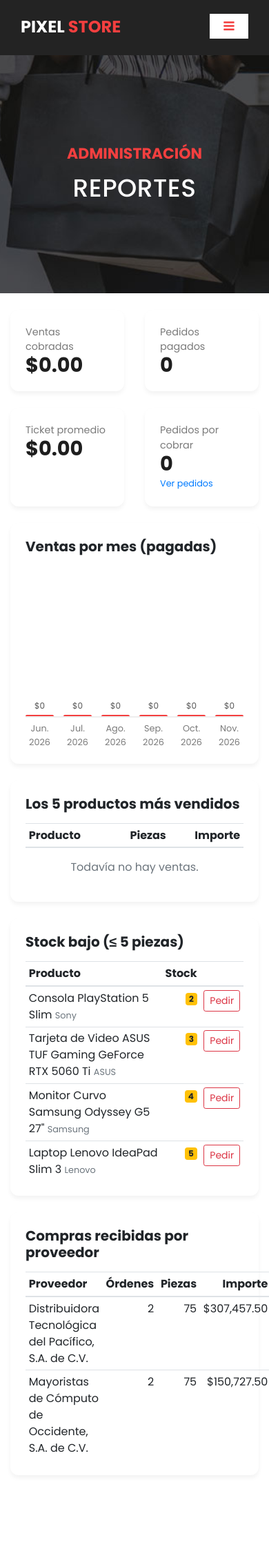
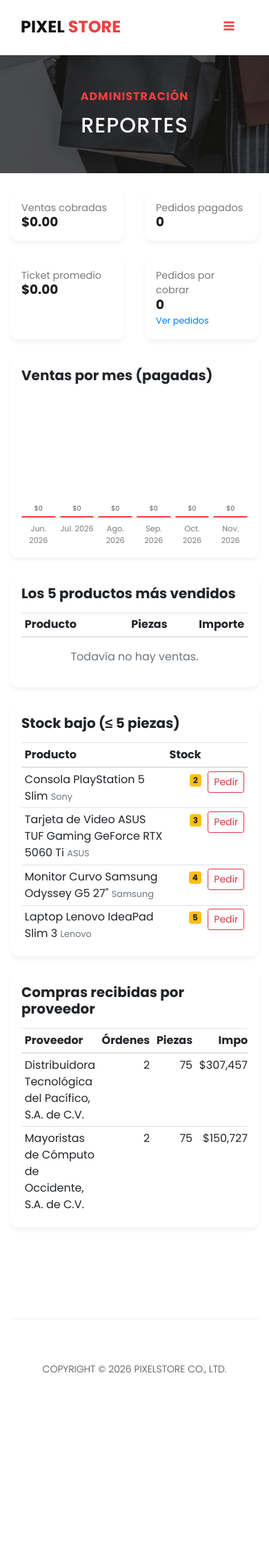
Before and after one commit to Gael-Lepe-Ramirez/nuevo-pixelstore, a Laravel app: page /admin/reports in a window 390 px wide. Shown: the top 2258 px of the page at 69% size. After the commit the page ends 1991 px from the top, so only its background shows below. Run offline with Laravel 12, Linux system fonts and the light colour scheme; a user stored in the database is signed in; data comes from the database, SQL or seed files in the repository; data that the repository does not hold is empty.

Commit message:
Hacer la tienda legible en celular
- El título del banner (3.5rem) y los encabezados de la plantilla (62 px con letras
  espaciadas) no cabían en 375 px, así que el navegador alejaba toda la página.
  Ahora se reducen en pantallas pequeñas y una palabra larga se puede partir.
- Encabezados con menos relleno en celular; filas de botones que bajan de línea.
- Detalle de producto: imagen y título más compactos en celular.
- Reportes: indicadores y gráfica de barras ajustados; tablas con desplazamiento horizontal.

Co-Authored-By: Claude Opus 5.5 <noreply@anthropic.com>
Claude-Session: https://claude.ai/code/session_0137emggwtrpdgv7zqnkayJ2

```diff
--- a/resources/views/layouts/store.blade.php
+++ b/resources/views/layouts/store.blade.php
@@ -26,6 +26,33 @@
         .navbar .navbar-nav .show > .nav-link {
           border-bottom-color: #f33f3f;
         }
+      }
+
+      /* ---------- Celular ----------
+         Los títulos de la plantilla (56–62 px, con letras espaciadas) no cabían en una
+         pantalla de 375 px; el navegador del celular entonces "alejaba" toda la página
+         y todo se veía chico. Aquí se reducen y se permite que una palabra larga se parta. */
+      img { max-width: 100%; }
+      body { overflow-x: hidden; }
+
+      @media (max-width: 767.98px) {
+        .page-heading { padding: 130px 0 50px !important; }
+        .banner .banner-item { padding: 130px 0 70px !important; }
+        .banner .text-content h2,
+        .page-heading .text-content h2 {
+          font-size: 1.9rem !important;
+          letter-spacing: 1px !important;
+          line-height: 1.2;
+          overflow-wrap: anywhere;
+        }
+        .banner .text-content h4,
+        .page-heading .text-content h4 {
+          font-size: 1rem !important;
+          letter-spacing: 1px !important;
+        }
+        .breadcrumb { font-size: 0.85rem; }
+        /* Filas de botones (Volver / Guardar, etc.): si no caben, bajan a otra línea. */
+        .d-flex.justify-content-between { flex-wrap: wrap; gap: 8px; }
       }
     </style>
 </head>
--- a/resources/views/products/show.blade.php
+++ b/resources/views/products/show.blade.php
@@ -17,6 +17,11 @@
     .related-card:hover { transform: translateY(-4px); }
     .related-card img { width: 100%; height: 170px; object-fit: cover; }
     .related-card a { color: inherit; text-decoration: none; }
+    @media (max-width: 767.98px) {
+      .detail-img { height: 260px; }
+      .detail-title { font-size: 1.45rem; }
+      .detail-price { font-size: 1.6rem; }
+    }
 </style>
 
 <div class="page-heading products-heading header-text">
--- a/resources/views/reports/index.blade.php
+++ b/resources/views/reports/index.blade.php
@@ -12,6 +12,14 @@
   .bar-value { font-size: 0.75rem; color: #555; margin-bottom: 4px; white-space: nowrap; }
   .bar-labels { display: flex; gap: 14px; }
   .bar-labels div { flex: 1; text-align: center; font-size: 0.8rem; color: #7a7a7a; padding-top: 6px; }
+  @media (max-width: 575.98px) {
+    .rep-card { padding: 16px; }
+    .kpi-value { font-size: 1.15rem; overflow-wrap: anywhere; }
+    .bars, .bar-labels { gap: 6px; }
+    .bars { height: 180px; }
+    .bar-value { font-size: 0.6rem; }
+    .bar-labels div { font-size: 0.7rem; }
+  }
 </style>
 
 <div class="page-heading products-heading header-text">
@@ -66,7 +74,7 @@
     {{-- 3. Más vendidos --}}
     <div class="col-lg-5 mb-4"><div class="rep-card">
       <h5>Los 5 productos más vendidos</h5>
-      <table class="table table-sm mb-0">
+      <div class="table-responsive"><table class="table table-sm mb-0">
         <thead><tr><th>Producto</th><th class="text-right">Piezas</th><th class="text-right">Importe</th></tr></thead>
         <tbody>
           @forelse($masVendidos as $p)
@@ -75,7 +83,7 @@
             <tr><td colspan="3" class="text-muted text-center py-3">Todavía no hay ventas.</td></tr>
           @endforelse
         </tbody>
-      </table>
+      </table></div>
     </div></div>
   </div>
 
@@ -83,7 +91,7 @@
     {{-- 4. Stock bajo --}}
     <div class="col-lg-6 mb-4"><div class="rep-card">
       <h5>Stock bajo (≤ {{ $lowStock }} piezas)</h5>
-      <table class="table table-sm mb-0">
+      <div class="table-responsive"><table class="table table-sm mb-0">
         <thead><tr><th>Producto</th><th class="text-right">Stock</th><th></th></tr></thead>
         <tbody>
           @forelse($stockBajo as $p)
@@ -96,13 +104,13 @@
             <tr><td colspan="3" class="text-muted text-center py-3">Todos los productos tienen existencias suficientes.</td></tr>
           @endforelse
         </tbody>
-      </table>
+      </table></div>
     </div></div>
 
     {{-- 5. Compras por proveedor --}}
     <div class="col-lg-6 mb-4"><div class="rep-card">
       <h5>Compras recibidas por proveedor</h5>
-      <table class="table table-sm mb-0">
+      <div class="table-responsive"><table class="table table-sm mb-0">
         <thead><tr><th>Proveedor</th><th class="text-right">Órdenes</th><th class="text-right">Piezas</th><th class="text-right">Importe</th></tr></thead>
         <tbody>
           @forelse($porProveedor as $s)
@@ -111,7 +119,7 @@
             <tr><td colspan="4" class="text-muted text-center py-3">Todavía no hay compras recibidas.</td></tr>
           @endforelse
         </tbody>
-      </table>
+      </table></div>
     </div></div>
   </div>
 </div>
```
Also changed, not shown: 1 other file.
